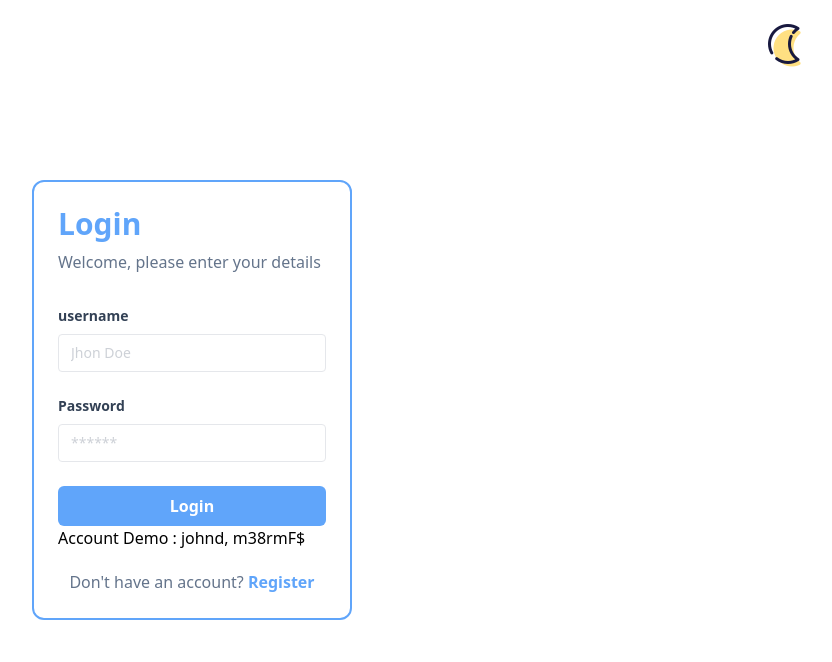
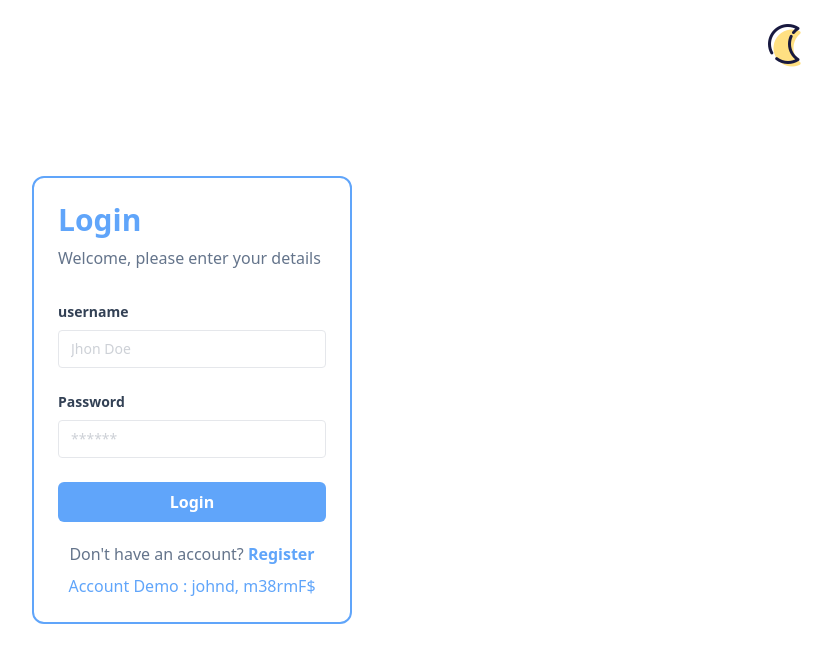
Before and after one commit to alditegarprakoso/react-vite, a React (Vite) app: page /login in a window 1280 px wide. Shown: the top 662 px of the page, without its empty margins (448-1280 px from the left). Built offline with nearby package versions, Linux system fonts and the light colour scheme.

Commit message:
add user account demo

```diff
--- a/src/components/Fragments/FormLogin.jsx
+++ b/src/components/Fragments/FormLogin.jsx
@@ -68,7 +68,6 @@ export default function FormLogin() {
       <Button color="bg-blue-400 w-full" type="submit">
         Login
       </Button>
-      <p>Account Demo : johnd, m38rmF$</p>
     </form>
   );
 }
--- a/src/components/Layouts/AuthLayouts.jsx
+++ b/src/components/Layouts/AuthLayouts.jsx
@@ -6,6 +6,7 @@ import { useEffect } from "react";
 function BottomSection(props) {
   const { type } = props;
   return (
+    <>
     <p className="text-center mt-5 text-slate-500">
       {type === "login" ? "Don't have an account?" : "Already have an account?"}{" "}
       {type === "login" && (
@@ -19,6 +20,8 @@ function BottomSection(props) {
         </Link>
       )}
     </p>
+    <p className="text-center text-blue-400 mt-2">Account Demo : johnd, m38rmF$</p>
+    </>
   );
 }
 
```
